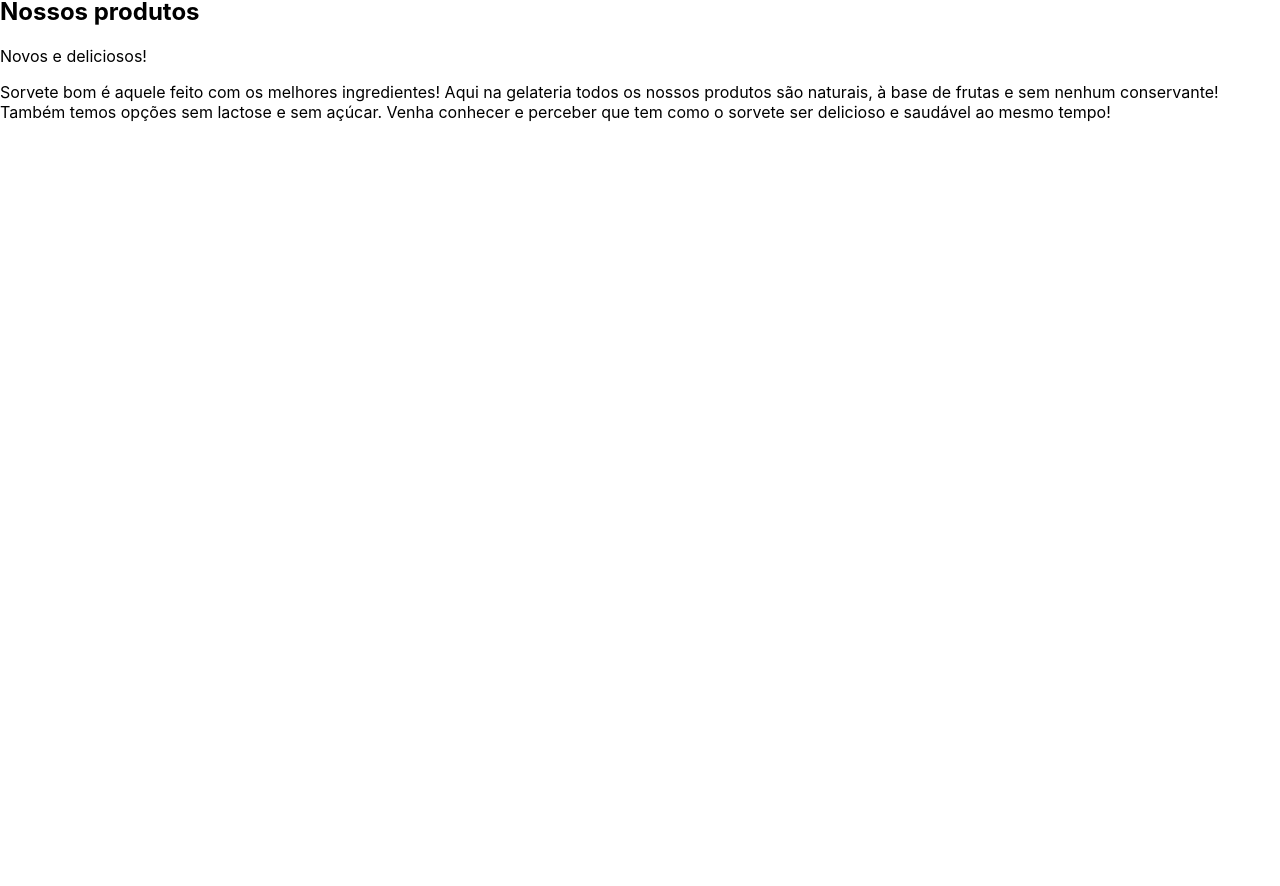
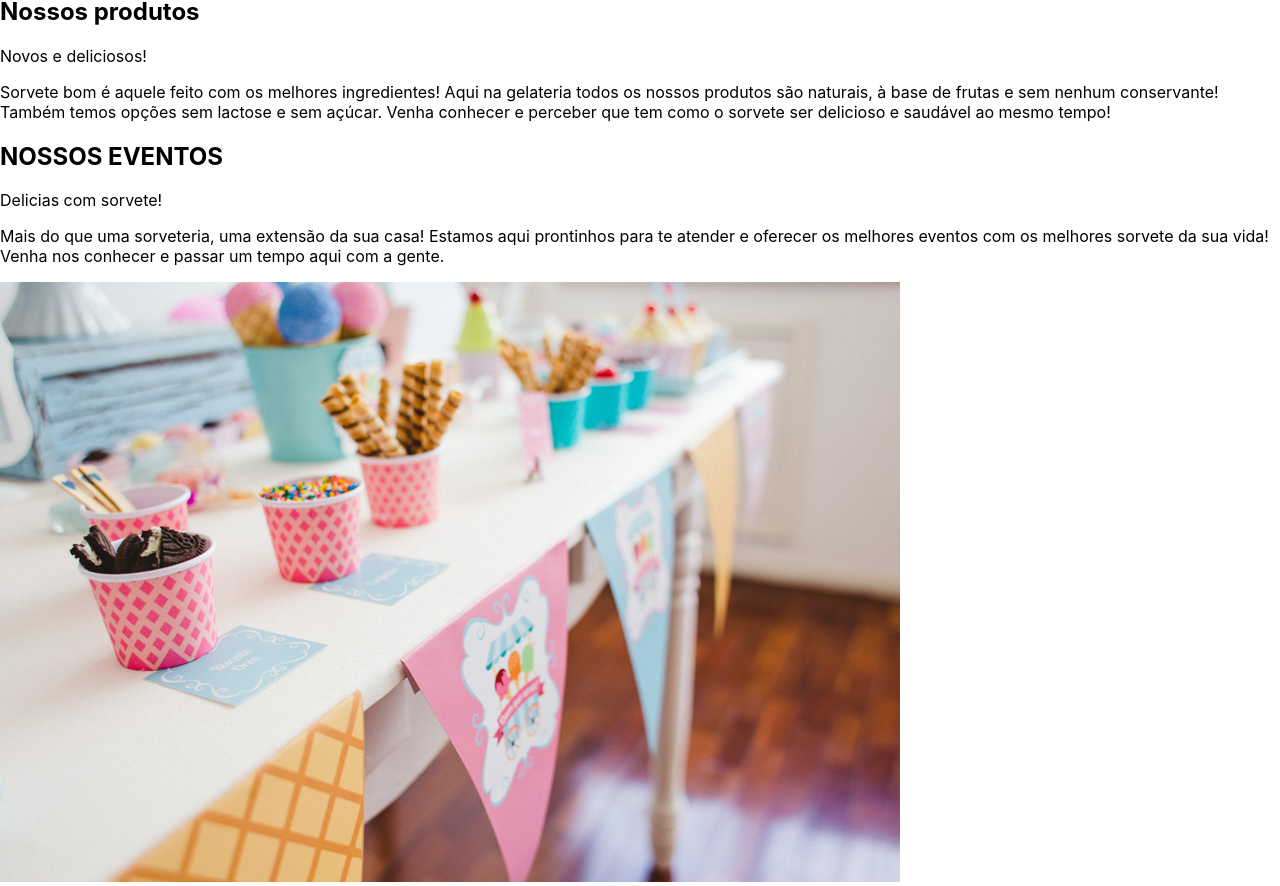
Before and after one commit to gleicekelly13/Gelateria, a React (Create React App) app: page / in a window 1280 px wide. Shown: the part 1095-1981 px from the top of the page. Before the commit the page ends 1233 px from the top, so only its background shows below. Built offline with nearby package versions, Linux system fonts and the light colour scheme.

Commit message:
Criação da Seção eventos

```diff
--- a/src/paginas/Home/index.js
+++ b/src/paginas/Home/index.js
@@ -22,8 +22,13 @@ export default function Home () {
                     </div>
                 </section>
 
-                <section>
-
+                <section className="secao-eventos">
+                    <div>
+                        <h2>NOSSOS EVENTOS</h2>
+                        <span>Delicias com sorvete!</span>
+                        <p>Mais do que uma sorveteria, uma extensão da sua casa! Estamos aqui prontinhos para te atender e oferecer os melhores eventos com os melhores sorvete da sua vida! Venha nos conhecer e passar um tempo aqui com a gente.</p>
+                    </div>
+                    <img src="./assets/eventos-image.jpg"/>
                 </section>
 
                 <section>
```
